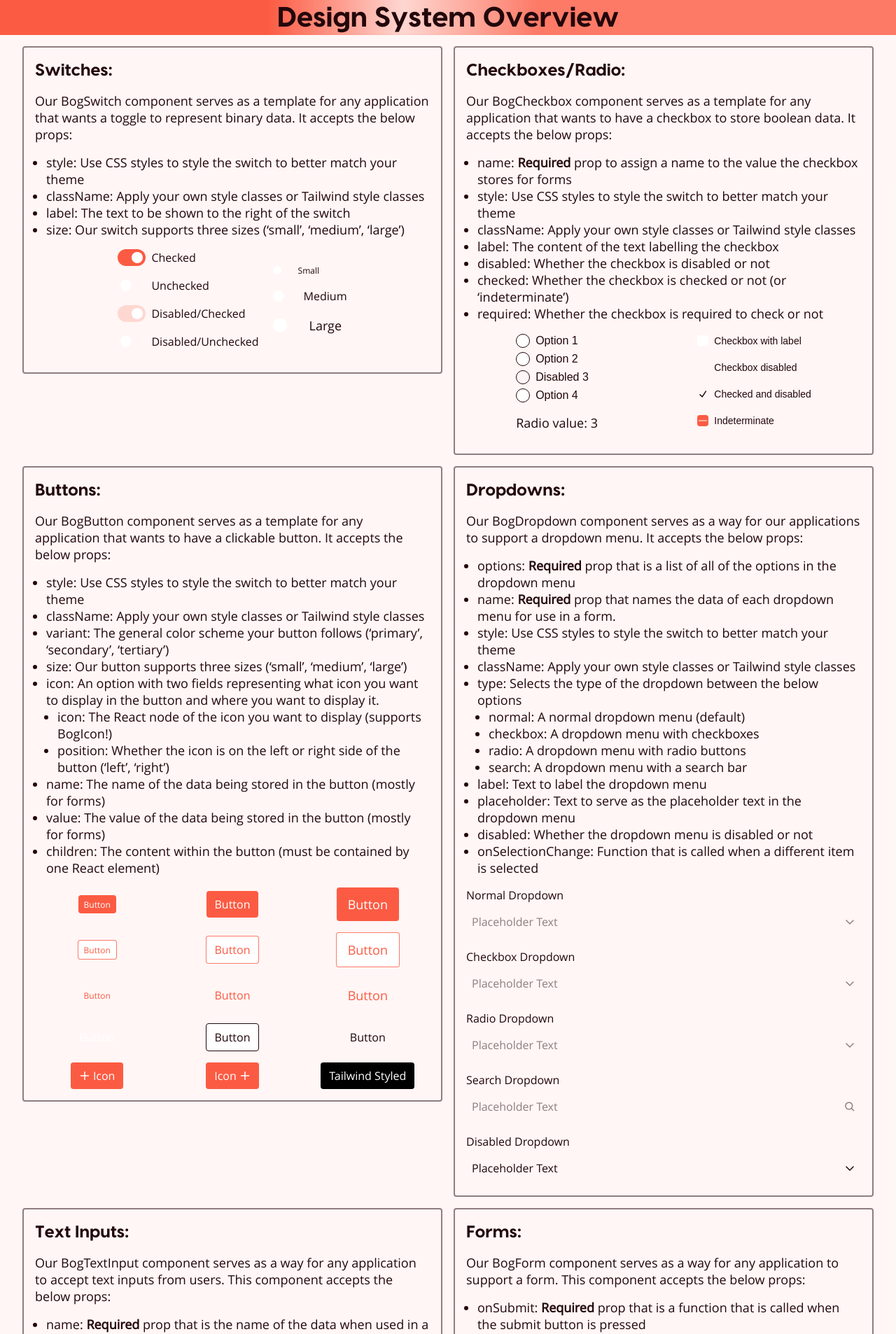
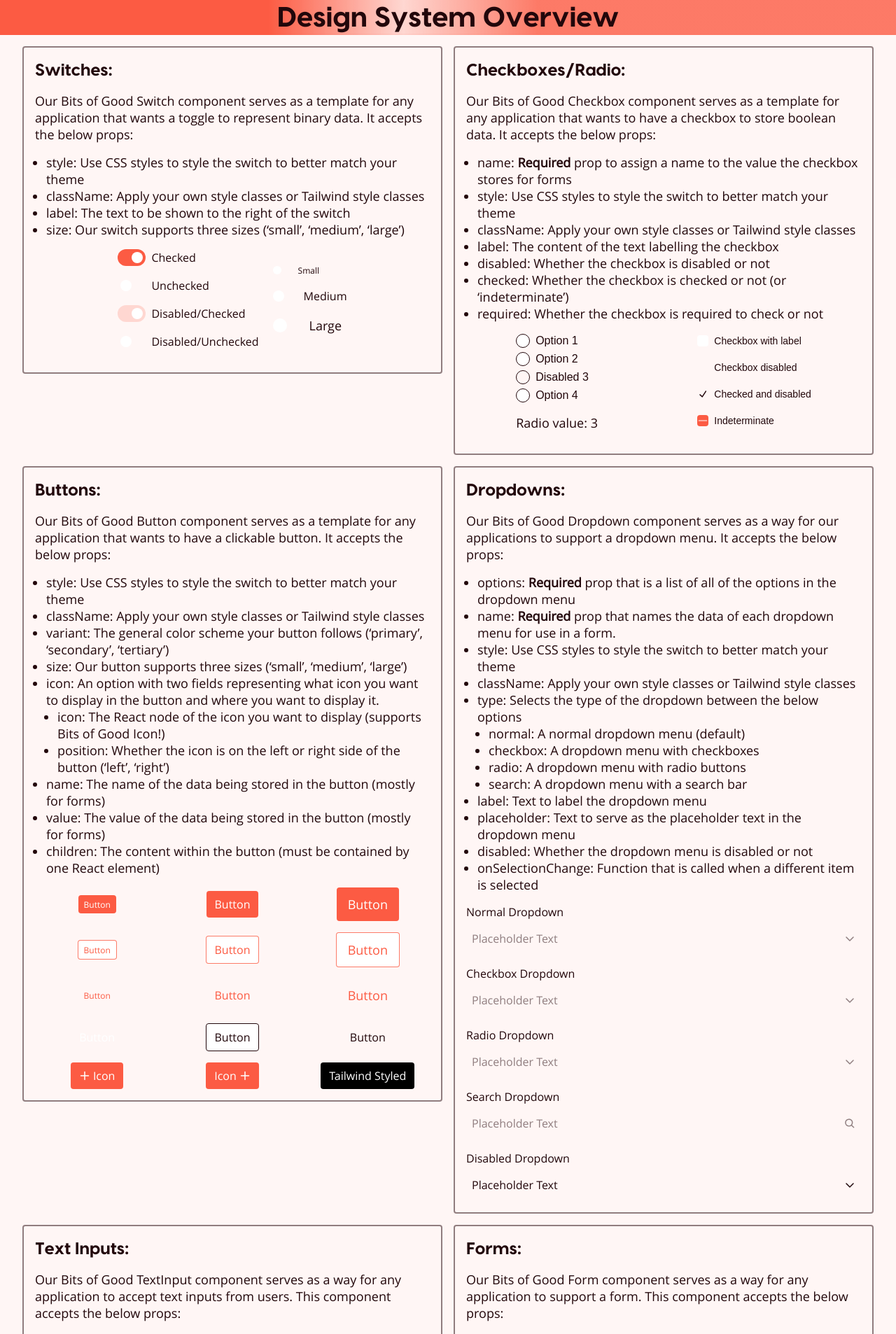
Before and after one commit to GTBitsOfGood/design-system, a Next.js app: page / in a window 1280 px wide. Shown: the top 1906 px of the page at 70% size. Built offline with nearby package versions, Linux system fonts and the light colour scheme.

Commit message:
made the next set of changes, 2 bugs left

```diff
--- a/src/cli/src/commands/add.ts
+++ b/src/cli/src/commands/add.ts
@@ -24,24 +24,24 @@
       let selectComponents: string[] = [];
       if (options.all) {
         selectComponents = [...COMPONENTS];
-        console.log(`adding all components: ${selectComponents.join(', ')}`);
+        console.log(`Adding all components: ${selectComponents.join(', ')}`);
       } else {
         const { components } = await prompts({
           type: 'multiselect',
           name: 'components',
-          message: 'select the components you want to install:',
+          message: 'Select the components you want to copy from the design system:',
           choices: COMPONENTS.map((component) => ({
             title: component,
             value: component,
           })),
           validate: (components) =>
-            components.length > 0 ? true : 'please select at least one component from the list',
+            components.length > 0 ? true : 'Please select at least one component from the list',
         });
 
         selectComponents = components || [];
 
         if (selectComponents.length === 0) {
-          console.log('no components selected.');
+          console.log('No components selected.');
           return;
         }
       }
@@ -50,17 +50,18 @@
         type: 'text',
         name: 'installPath',
         initial: './',
-        message: 'please enter the path where the components should be installed:',
-        validate: (input) => (input.trim().length > 0 ? true : 'please enter a valid path'),
+        message:
+          'Input the path relative to your current directory to copy the components to (e.g ./desktop/design-system/)',
+        validate: (input) => (input.trim().length > 0 ? true : 'Please enter a valid path'),
       });
 
       if (!installPath) {
-        console.log('no valid path inputted.');
+        console.log('No valid path inputted.');
         return;
       }
 
       if (!existsSync(installPath)) {
-        console.error(`ERROR: invalid path ${installPath} does not exist.`);
+        console.error(`ERROR: Invalid path, ${installPath} does not exist.`);
         return;
       }
 
@@ -76,7 +77,7 @@
       });
 
       if (validComponents.length === 0) {
-        console.error('ERROR: no valid components have been selected.');
+        console.error('ERROR: No valid components have been selected.');
         return;
       }
 
@@ -105,13 +106,13 @@
       }
 
       if (invalidComponents.length > 0) {
-        console.log(
-          `ERROR: the following components are invalid and were not installed: ${invalidComponents.join(', ')}`
+        console.error(
+          `ERROR: The following components are invalid and were not installed: ${invalidComponents.join(', ')}`
         );
       }
 
-      console.log(`successfully installed ${validComponents.length} component(s)!`);
+      console.log(`Successfully copied ${validComponents.length} component(s)!`);
     } catch (error: any) {
-      console.error(`Error: ${error.message || 'unknown error occurred'}`);
+      console.error(`ERROR: ${error.message || 'Unknown error occurred'}`);
     }
   });
--- a/src/cli/src/index.ts
+++ b/src/cli/src/index.ts
@@ -8,7 +8,7 @@
 
 program
   .version('1.0.0')
-  .description('A simple CLI tool to interact with the BoG Design System')
+  .description('A simple CLI tool to interact with the Bits of Good Design System')
   .addCommand(init)
   .addCommand(add);
 
--- a/src/components/BogDropdown/BogDropdown.tsx
+++ b/src/components/BogDropdown/BogDropdown.tsx
@@ -50,20 +50,15 @@
 
   const handleSelect = (e: Event | React.FormEvent<HTMLButtonElement> | CheckedState | string, value: string) => {
     let newSelected = selected;
-    console.log('selected', selected, 'value', value);
     if (type === 'checkbox') {
       const checked = e as CheckedState;
-      console.log('checkbox');
       if (Array.isArray(selected)) {
-        console.log('is array');
         if (checked === true) {
-          console.log('checked');
           if (!selected.includes(value)) {
             newSelected = [...selected, value];
           }
           setSelected(newSelected);
         } else if (checked === false) {
-          console.log('unchecked');
           newSelected = selected.filter((item) => item !== value);
           setSelected(newSelected);
         }
--- a/src/components/BogTextInput/BogTextInput.tsx
+++ b/src/components/BogTextInput/BogTextInput.tsx
@@ -71,7 +71,7 @@
               type={type}
               required={required}
               disabled={disabled}
-              className={`${styles.input} text-paragraph-2 placeholder:text-paragraph-2`}
+              className={`text-paragraph-2 placeholder:text-paragraph-2 ${styles.input} `}
               onChange={(e) => setValue(e.target.value)}
             />
           )}
--- a/src/components/BogTextInput/styles.module.css
+++ b/src/components/BogTextInput/styles.module.css
@@ -14,14 +14,15 @@
       box-shadow: 0 0 0 2px var(--color-brand-stroke-weak);
     }
     &:disabled {
-      color: var(--color-grey-off-state);
+      color: orange;
       cursor: not-allowed;
-      &::placeholder {
-        color: var(--color-grey-off-state);
-      }
-    }
-    &::placeholder {
-      color: var(--color-grey-stroke-strong);
+      /* &::placeholder {
+        color: orange;
+      } */
     }
   }
+  .input::-webkit-input-placeholder {
+    /* Chrome, Safari, Edge */
+    color: orange;
+  }
 }
--- a/src/pages/index.tsx
+++ b/src/pages/index.tsx
@@ -77,8 +77,8 @@
         <div className="flex flex-col self-start gap-4 border-grey-stroke-strong border-solid border-2 rounded-sm p-4">
           <h3 className="text-heading-3">Switches:</h3>
           <p className="text-paragraph-1">
-            Our BogSwitch component serves as a template for any application that wants a toggle to represent binary
-            data. It accepts the below props:
+            Our Bits of Good Switch component serves as a template for any application that wants a toggle to represent
+            binary data. It accepts the below props:
           </p>
           <ul className="list-disc text-paragraph-1 ml-4">
             <li>style: Use CSS styles to style the switch to better match your theme</li>
@@ -109,8 +109,8 @@
         <div className="flex flex-col self-start gap-4 border-grey-stroke-strong border-solid border-2 rounded-sm p-4">
           <h3 className="text-heading-3">Checkboxes/Radio:</h3>
           <p className="text-paragraph-1">
-            Our BogCheckbox component serves as a template for any application that wants to have a checkbox to store
-            boolean data. It accepts the below props:
+            Our Bits of Good Checkbox component serves as a template for any application that wants to have a checkbox
+            to store boolean data. It accepts the below props:
           </p>
           <ul className="list-disc text-paragraph-1 ml-4">
             <li>
@@ -148,8 +148,8 @@
         <div className="flex flex-col self-start gap-4 border-grey-stroke-strong border-solid border-2 rounded-sm p-4">
           <h3 className="text-heading-3">Buttons:</h3>
           <p className="text-paragraph-1">
-            Our BogButton component serves as a template for any application that wants to have a clickable button. It
-            accepts the below props:
+            Our Bits of Good Button component serves as a template for any application that wants to have a clickable
+            button. It accepts the below props:
           </p>
           <ul className="list-disc text-paragraph-1 ml-4">
             <li>style: Use CSS styles to style the switch to better match your theme</li>
@@ -165,7 +165,7 @@
               icon: An option with two fields representing what icon you want to display in the button and where you
               want to display it.
               <ul className="list-disc ml-4">
-                <li>icon: The React node of the icon you want to display (supports BogIcon!)</li>
+                <li>icon: The React node of the icon you want to display (supports Bits of Good Icon!)</li>
                 <li>
                   position: Whether the icon is on the left or right side of the button (&lsquo;left&rsquo;,
                   &lsquo;right&rsquo;)
@@ -229,8 +229,8 @@
         <div className="flex flex-col self-start gap-4 border-grey-stroke-strong border-solid border-2 rounded-sm p-4">
           <h3 className="text-heading-3">Dropdowns:</h3>
           <p className="text-paragraph-1">
-            Our BogDropdown component serves as a way for our applications to support a dropdown menu. It accepts the
-            below props:
+            Our Bits of Good Dropdown component serves as a way for our applications to support a dropdown menu. It
+            accepts the below props:
           </p>
           <ul className="list-disc text-paragraph-1 ml-4">
             <li>
@@ -297,8 +297,8 @@
         <div className="flex flex-col self-start gap-4 border-grey-stroke-strong border-solid border-2 rounded-sm p-4">
           <h3 className="text-heading-3">Text Inputs:</h3>
           <p className="text-paragraph-1">
-            Our BogTextInput component serves as a way for any application to accept text inputs from users. This
-            component accepts the below props:
+            Our Bits of Good TextInput component serves as a way for any application to accept text inputs from users.
+            This component accepts the below props:
           </p>
           <ul className="list-disc text-paragraph-1 ml-4">
             <li>
@@ -342,8 +342,8 @@
         <div className="flex flex-col self-start gap-4 border-grey-stroke-strong border-solid border-2 rounded-sm p-4">
           <h3 className="text-heading-3">Forms:</h3>
           <p className="text-paragraph-1">
-            Our BogForm component serves as a way for any application to support a form. This component accepts the
-            below props:
+            Our Bits of Good Form component serves as a way for any application to support a form. This component
+            accepts the below props:
           </p>
           <ul className="list-disc text-paragraph-1 ml-4">
             <li>
@@ -383,8 +383,8 @@
         <div className="flex flex-col self-start gap-4 border-grey-stroke-strong border-solid border-2 rounded-sm p-4">
           <h3 className="text-heading-3">Icons:</h3>
           <p className="text-paragraph-1">
-            Our BogIcon component serves as a template for any application that wants to display an icon. It accepts the
-            below props:
+            Our Bits of Good Icon component serves as a template for any application that wants to display an icon. It
+            accepts the below props:
           </p>
           <ul className="list-disc text-paragraph-1 ml-4">
             <li>
```
Also changed, not shown: src/cli/src/commands/init.ts (+17 -15 lines).
